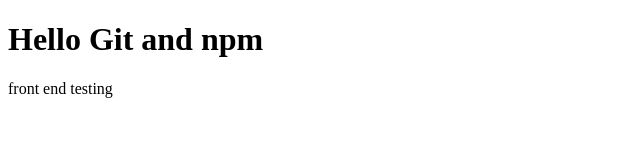
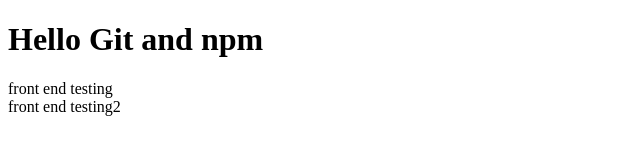
Before and after one commit to sheepbean28/Test, a website: page index.html in a window 1280 px wide. Shown: the whole page, without its empty margins (0-640 px from the left). Drawn offline with nearby package versions, Linux system fonts and the light colour scheme.

Commit message:
Scond time huh?

```diff
--- a/index.html
+++ b/index.html
@@ -8,6 +8,7 @@
     {
         $("body").append("<H1>Hello Git and npm</H1>");
         $("body").append("<div>front end testing</div>");
+        $("body").append("<div>front end testing2</div>");
     });
 </script>
 
```
